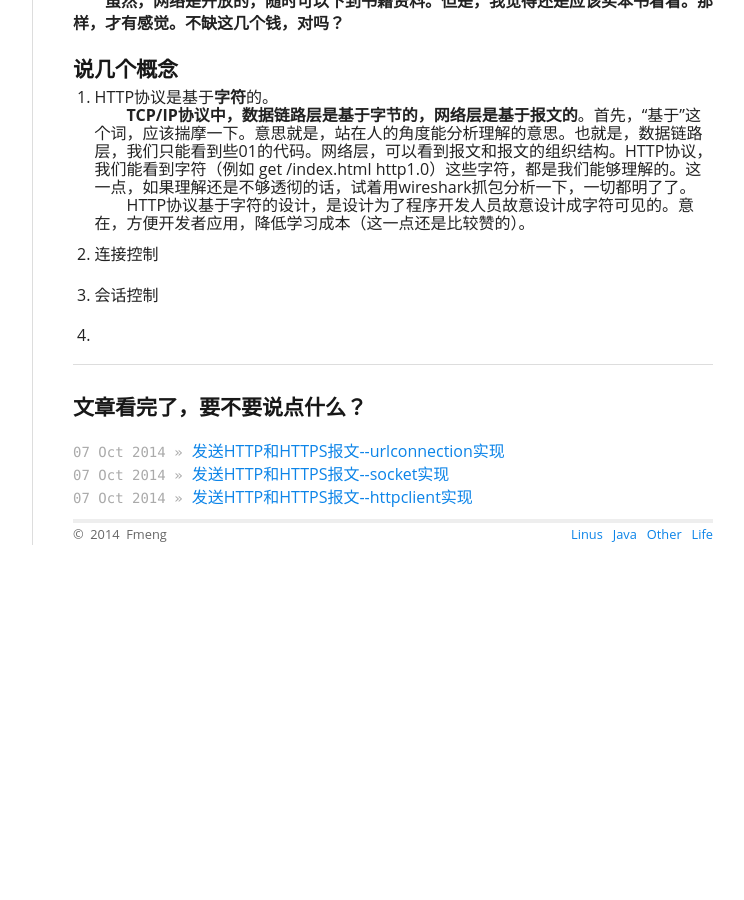
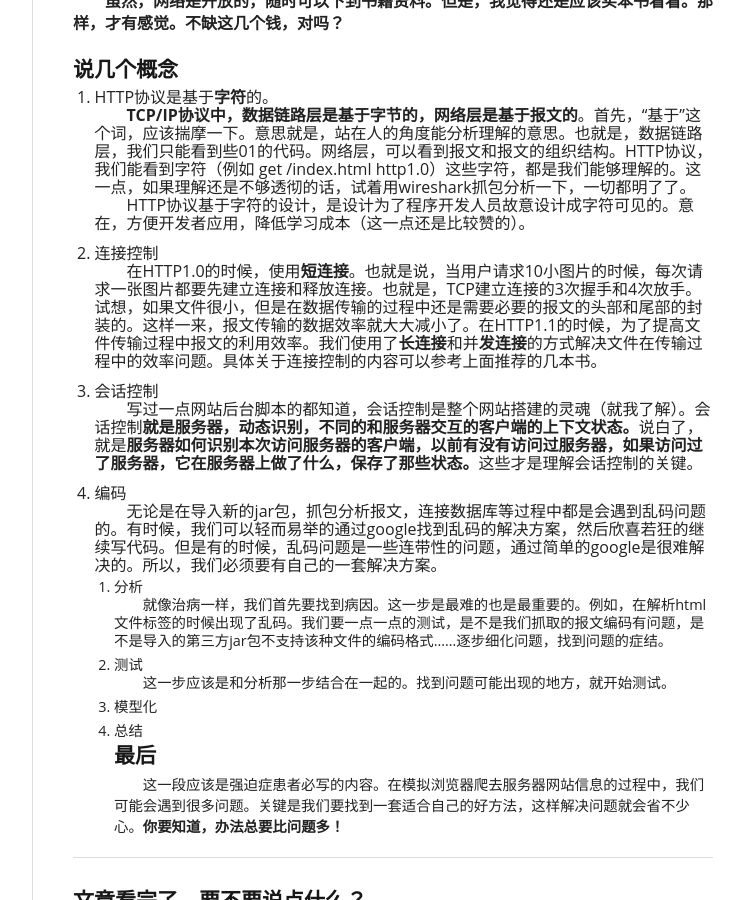
Before and after one commit to fmeng/fmeng.github.io, a Jekyll site: the page built from _posts/2014-10-07-before-knowledge.md, in a window 1280 px wide and 900 px high, scrolled down 656 px. Shown: the whole window, without its empty margins (378-1122 px from the left). Built offline with Jekyll 4.4.1, drawn with Linux system fonts in a browser that asks for light colours; Markdown is read by kramdown in place of the engine named in the settings; comment, search, counter and statistics services are not loaded; before the commit the page ends 1201 px from its top, so only the background shows below that.

Commit message:
抓包预备知识

```diff
--- a/_posts/2014-10-07-before-knowledge.md
+++ b/_posts/2014-10-07-before-knowledge.md
@@ -26,8 +26,15 @@ categories:
 1. HTTP协议是基于**字符**的。<br/>
 &emsp;&emsp;**TCP/IP协议中，数据链路层是基于字节的，网络层是基于报文的**。首先，“基于”这个词，应该揣摩一下。意思就是，站在人的角度能分析理解的意思。也就是，数据链路层，我们只能看到些01的代码。网络层，可以看到报文和报文的组织结构。HTTP协议，我们能看到字符（例如 get /index.html http1.0）这些字符，都是我们能够理解的。这一点，如果理解还是不够透彻的话，试着用wireshark抓包分析一下，一切都明了了。<br/>
 &emsp;&emsp;HTTP协议基于字符的设计，是设计为了程序开发人员故意设计成字符可见的。意在，方便开发者应用，降低学习成本（这一点还是比较赞的）。
-2. 连接控制
-
-3. 会话控制
-
-4.
+2. 连接控制<br/>
+&emsp;&emsp;在HTTP1.0的时候，使用**短连接**。也就是说，当用户请求10小图片的时候，每次请求一张图片都要先建立连接和释放连接。也就是，TCP建立连接的3次握手和4次放手。试想，如果文件很小，但是在数据传输的过程中还是需要必要的报文的头部和尾部的封装的。这样一来，报文传输的数据效率就大大减小了。在HTTP1.1的时候，为了提高文件传输过程中报文的利用效率。我们使用了**长连接**和并**发连接**的方式解决文件在传输过程中的效率问题。具体关于连接控制的内容可以参考上面推荐的几本书。
+3. 会话控制<br/>
+&emsp;&emsp;写过一点网站后台脚本的都知道，会话控制是整个网站搭建的灵魂（就我了解）。会话控制**就是服务器，动态识别，不同的和服务器交互的客户端的上下文状态。**说白了，就是**服务器如何识别本次访问服务器的客户端，以前有没有访问过服务器，如果访问过了服务器，它在服务器上做了什么，保存了那些状态。**这些才是理解会话控制的关键。
+4. 编码<br/>
+&emsp;&emsp;无论是在导入新的jar包，抓包分析报文，连接数据库等过程中都是会遇到乱码问题的。有时候，我们可以轻而易举的通过google找到乱码的解决方案，然后欣喜若狂的继续写代码。但是有的时候，乱码问题是一些连带性的问题，通过简单的google是很难解决的。所以，我们必须要有自己的一套解决方案。
+	1. 分析<br/>&emsp;&emsp;就像治病一样，我们首先要找到病因。这一步是最难的也是最重要的。例如，在解析html文件标签的时候出现了乱码。我们要一点一点的测试，是不是我们抓取的报文编码有问题，是不是导入的第三方jar包不支持该种文件的编码格式……逐步细化问题，找到问题的症结。
+	2. 测试<br/>&emsp;&emsp;这一步应该是和分析那一步结合在一起的。找到问题可能出现的地方，就开始测试。
+	3. 模型化
+	4. 总结
+#### 最后 ####
+&emsp;&emsp;这一段应该是强迫症患者必写的内容。在模拟浏览器爬去服务器网站信息的过程中，我们可能会遇到很多问题。关键是我们要找到一套适合自己的好方法，这样解决问题就会省不少心。**你要知道，办法总要比问题多！**
```
